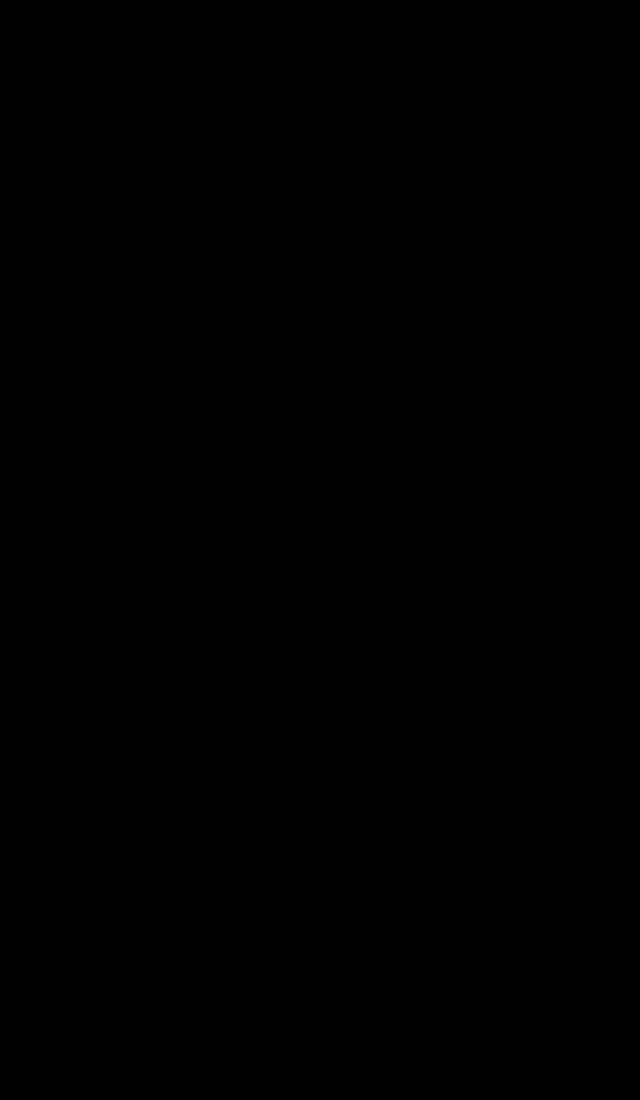
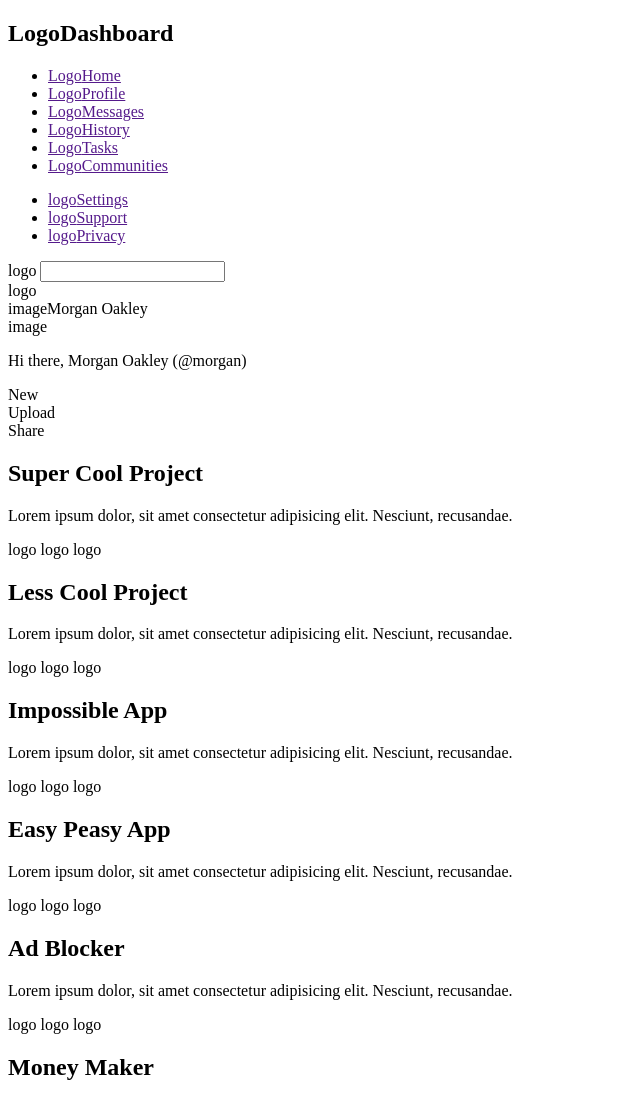
Before and after one commit to jjjmdev/dashboard, a plain HTML site: page index.html in a window 1280 px wide. Shown: the top 1100 px of the page, without its empty margins (0-640 px from the left). Before the commit the page ends 800 px from the top, so only its background shows below. Drawn offline with Linux system fonts and the light colour scheme.

Commit message:
Skeleton HTML

```diff
--- a/index.html
+++ b/index.html
@@ -7,6 +7,205 @@
 		<title>Admin Dashboard</title>
 	</head>
 	<body>
-		hi
+		<div class="main-container">
+			<section class="sidebar">
+				<h2 class="logo"><span>Logo</span>Dashboard</h2>
+
+				<ul>
+					<li>
+						<a href=""><span>Logo</span>Home</a>
+					</li>
+
+					<li>
+						<a href=""><span>Logo</span>Profile</a>
+					</li>
+
+					<li>
+						<a href=""><span>Logo</span>Messages</a>
+					</li>
+
+					<li>
+						<a href=""><span>Logo</span>History</a>
+					</li>
+
+					<li>
+						<a href=""><span>Logo</span>Tasks</a>
+					</li>
+
+					<li>
+						<a href=""><span>Logo</span>Communities</a>
+					</li>
+				</ul>
+
+				<ul>
+					<li>
+						<a href=""><span>logo</span>Settings</a>
+					</li>
+
+					<li>
+						<a href=""><span>logo</span>Support</a>
+					</li>
+
+					<li>
+						<a href=""><span>logo</span>Privacy</a>
+					</li>
+				</ul>
+			</section>
+
+			<section class="header">
+				<div class="search-bar">
+					<label for="search"><span>logo</span></label>
+					<input type="text" name="search" id="search" />
+				</div>
+
+				<div class="notification">
+					<span>logo</span>
+				</div>
+				<div class="profile"><span>image</span>Morgan Oakley</div>
+
+				<div class="profile-picture"><span>image</span></div>
+				<p>Hi there, <span>Morgan Oakley (@morgan)</span></p>
+				<div class="button">New</div>
+				<div class="button">Upload</div>
+				<div class="button">Share</div>
+			</section>
+
+			<div class="content">
+				<div class="projects">
+					<div class="card">
+						<h2>Super Cool Project</h2>
+						<p>
+							Lorem ipsum dolor, sit amet consectetur adipisicing elit.
+							Nesciunt, recusandae.
+						</p>
+						<div class="buttons">
+							<span>logo</span>
+							<span>logo</span>
+							<span>logo</span>
+						</div>
+					</div>
+
+					<div class="card">
+						<h2>Less Cool Project</h2>
+						<p>
+							Lorem ipsum dolor, sit amet consectetur adipisicing elit.
+							Nesciunt, recusandae.
+						</p>
+						<div class="buttons">
+							<span>logo</span>
+							<span>logo</span>
+							<span>logo</span>
+						</div>
+					</div>
+
+					<div class="card">
+						<h2>Impossible App</h2>
+						<p>
+							Lorem ipsum dolor, sit amet consectetur adipisicing elit.
+							Nesciunt, recusandae.
+						</p>
+						<div class="buttons">
+							<span>logo</span>
+							<span>logo</span>
+							<span>logo</span>
+						</div>
+					</div>
+
+					<div class="card">
+						<h2>Easy Peasy App</h2>
+						<p>
+							Lorem ipsum dolor, sit amet consectetur adipisicing elit.
+							Nesciunt, recusandae.
+						</p>
+						<div class="buttons">
+							<span>logo</span>
+							<span>logo</span>
+							<span>logo</span>
+						</div>
+					</div>
+
+					<div class="card">
+						<h2>Ad Blocker</h2>
+						<p>
+							Lorem ipsum dolor, sit amet consectetur adipisicing elit.
+							Nesciunt, recusandae.
+						</p>
+						<div class="buttons">
+							<span>logo</span>
+							<span>logo</span>
+							<span>logo</span>
+						</div>
+					</div>
+
+					<div class="card">
+						<h2>Money Maker</h2>
+						<p>
+							Lorem ipsum dolor, sit amet consectetur adipisicing elit.
+							Nesciunt, recusandae.
+						</p>
+						<div class="buttons">
+							<span>logo</span>
+							<span>logo</span>
+							<span>logo</span>
+						</div>
+					</div>
+				</div>
+				<div class="announcements">
+					<ul>
+						<li>
+							<h3>Site Maintenance</h3>
+							<p>
+								Lorem ipsum dolor sit amet. Lorem ipsum dolor sit amet
+								consectetur adipisicing.
+							</p>
+						</li>
+
+						<li>
+							<h3>Community Share Day</h3>
+							<p>
+								Lorem ipsum dolor sit amet. Lorem ipsum dolor sit amet
+								consectetur adipisicing.
+							</p>
+						</li>
+
+						<li>
+							<h3>Updated Privacy Policy</h3>
+							<p>
+								Lorem ipsum dolor sit amet. Lorem ipsum dolor sit amet
+								consectetur adipisicing.
+							</p>
+						</li>
+					</ul>
+				</div>
+
+				<div class="trending">
+					<ul>
+						<li>
+							<div class="photo">Photo</div>
+							<div class="username">@tegan</div>
+							<div class="topic">World Peace Builder</div>
+						</li>
+
+						<li>
+							<div class="photo">Photo</div>
+							<div class="username">@morgan</div>
+							<div class="topic">Super Cool Project</div>
+						</li>
+
+						<li>
+							<div class="photo">Photo</div>
+							<div class="username">@kendall</div>
+							<div class="topic">Life Changing App</div>
+						</li>
+
+						<li>
+							<div class="photo">Photo</div>
+							<div class="username">@alex</div>
+							<div class="topic">No Traffic Maker</div>
+						</li>
+					</ul>
+				</div>
+			</div>
+		</div>
 	</body>
 </html>
--- a/style.css
+++ b/style.css
@@ -1,3 +1,2 @@
 body {
-	background-color: black;
 }
```
